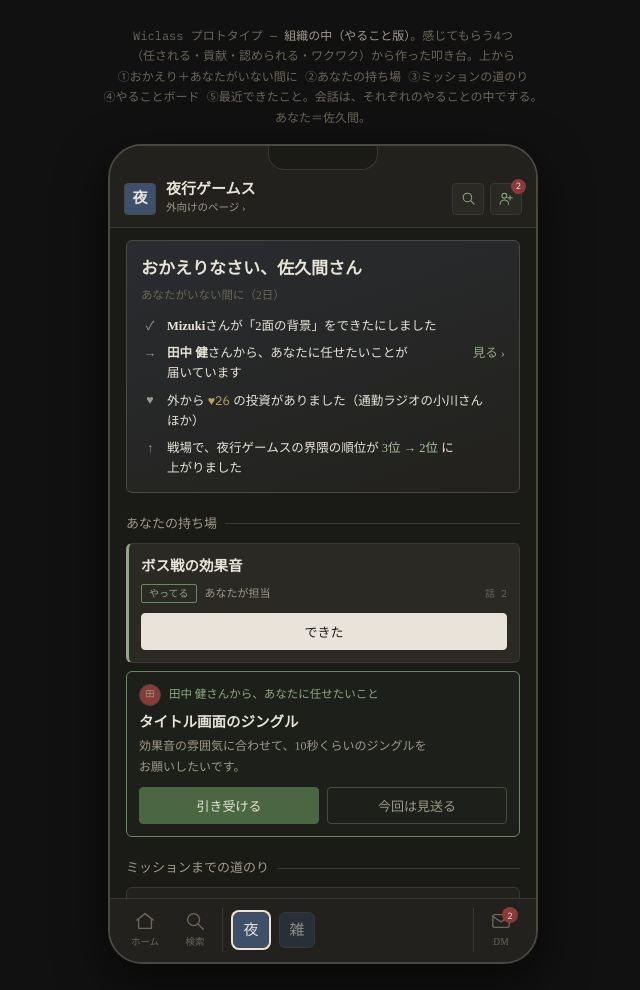
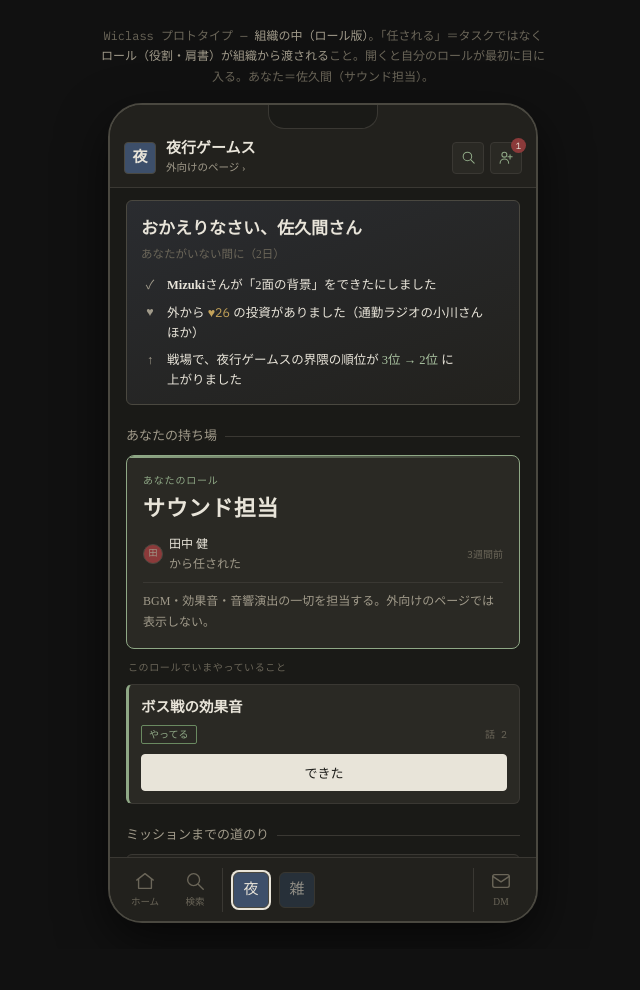
Before and after one commit to merum9349-creator/wiclass-prototypes, a plain HTML site: page org-inside/index.html in a window 1280 px wide. Shown: the whole page, without its empty margins (317-957 px from the left). After the commit the page ends 949 px from the top, so only its background shows below. Drawn offline with Linux system fonts and the light colour scheme.

Commit message:
update org-inside: role-first design

```diff
--- a/org-inside/index.html
+++ b/org-inside/index.html
@@ -3,15 +3,14 @@
 <head>
 <meta charset="UTF-8">
 <meta name="viewport" content="width=device-width, initial-scale=1.0, viewport-fit=cover">
-<title>Wiclass プロトタイプ — 組織の中（やること版）</title>
+<title>Wiclass プロトタイプ — 組織の中（ロール版）</title>
 <style>
   @import url('https://fonts.googleapis.com/css2?family=Noto+Serif+JP:wght@400;500;600&family=IBM+Plex+Sans:wght@400;500&family=IBM+Plex+Mono:wght@400;500&display=swap');
   *{margin:0;padding:0;box-sizing:border-box;-webkit-tap-highlight-color:transparent;}
   :root{
-    /* DESIGN.md のトークン */
     --bg-deep:#1a1a17;--bg-surface:#22211d;--bg-card:#2a2924;--bg-hover:#33322c;
     --text-primary:#e8e4d9;--text-secondary:#a09a8a;--text-muted:#6b6659;
-    --accent-gold:#c4a35a;--accent-copper:#b87333;--accent-wine:#8b3a3a;--accent-forest:#4a6741;--accent-navy:#3d4f6a;--accent-ink:#2c3e50;
+    --accent-gold:#c4a35a;--accent-copper:#b87333;--accent-wine:#8b3a3a;--accent-forest:#4a6741;--accent-navy:#3d4f6a;
     --like-glow:#c4a35a33;--border:#3a3833;--border-light:#4a4840;--member:#8fa886;
   }
   body{font-family:'IBM Plex Sans','Noto Serif JP',sans-serif;background:#111;color:var(--text-primary);
@@ -37,7 +36,6 @@
   .body::-webkit-scrollbar{display:none;}
   .sec{display:flex;align-items:center;gap:8px;padding:20px 16px 8px;font-family:'Noto Serif JP';font-size:13px;color:var(--text-secondary);}
   .sec::after{content:'';flex:1;height:1px;background:var(--border);}
-  .sec .n{font-family:'IBM Plex Mono';font-size:11px;color:var(--text-muted);}
   .av{border-radius:50%;display:flex;align-items:center;justify-content:center;font-family:'Noto Serif JP';border:1px solid var(--border-light);flex:0 0 auto;}
 
   /* ===== 1. おかえり＋あなたがいない間に ===== */
@@ -47,13 +45,32 @@
   .since{margin-top:10px;display:flex;flex-direction:column;gap:7px;}
   .since .it{display:flex;align-items:flex-start;gap:8px;font-family:'Noto Serif JP';font-size:12.5px;line-height:1.6;}
   .since .ic{flex:0 0 18px;text-align:center;color:var(--text-secondary);}
-  .since .it b{font-weight:600;}
   .since .g{color:var(--accent-gold);font-family:'IBM Plex Mono';}
   .since .up{color:#a9c2a0;}
-  .since .go{color:var(--member);cursor:pointer;white-space:nowrap;}
+  .since .go{color:var(--member);cursor:pointer;white-space:nowrap;margin-left:4px;}
 
-  /* ===== 2. あなたの持ち場 ===== */
-  .mine{display:flex;flex-direction:column;gap:8px;padding:0 16px;}
+  /* ===== 2. あなたの持ち場（ロール＋やること） ===== */
+  .mine-wrap{padding:0 16px;display:flex;flex-direction:column;gap:10px;}
+
+  /* ロールカード（任される の核心） */
+  .role-card{background:var(--bg-card);border:1.5px solid var(--member);border-radius:8px;padding:16px;position:relative;overflow:hidden;}
+  .role-card::before{content:'';position:absolute;top:0;left:0;right:0;height:2px;background:linear-gradient(90deg,var(--member),transparent);}
+  .role-label{font-family:'IBM Plex Mono';font-size:10px;color:var(--member);letter-spacing:.08em;text-transform:uppercase;margin-bottom:6px;}
+  .role-title{font-family:'Noto Serif JP';font-size:22px;font-weight:600;line-height:1.3;letter-spacing:.03em;}
+  .role-from{display:flex;align-items:center;gap:6px;margin-top:10px;font-family:'Noto Serif JP';font-size:12px;color:var(--text-secondary);}
+  .role-from .av{width:20px;height:20px;font-size:9px;}
+  .role-from .who{color:var(--text-primary);}
+  .role-from .when{color:var(--text-muted);margin-left:auto;font-family:'IBM Plex Mono';font-size:10px;}
+  .role-desc{margin-top:8px;font-family:'Noto Serif JP';font-size:12px;color:var(--text-secondary);line-height:1.7;padding-top:8px;border-top:1px solid var(--border);}
+
+  /* ロール未付与 */
+  .no-role{background:var(--bg-card);border:1px dashed var(--border-light);border-radius:8px;padding:16px;text-align:center;}
+  .no-role .nr1{font-family:'Noto Serif JP';font-size:14px;color:var(--text-secondary);}
+  .no-role .nr2{font-family:'Noto Serif JP';font-size:12px;color:var(--text-muted);margin-top:4px;line-height:1.6;}
+
+  /* 自分がやっているやること（ロールの下） */
+  .mine-tasks{display:flex;flex-direction:column;gap:8px;}
+  .mine-task-label{font-family:'IBM Plex Mono';font-size:10px;color:var(--text-muted);letter-spacing:.06em;padding:0 2px;}
   .task{background:var(--bg-card);border:1px solid var(--border);border-radius:6px;padding:12px;cursor:pointer;}
   .task.mineT{border-left:3px solid var(--member);}
   .task .tt{font-family:'Noto Serif JP';font-size:14.5px;font-weight:600;line-height:1.5;}
@@ -67,19 +84,23 @@
   .b-done{background:var(--text-primary);color:var(--bg-deep);border:1px solid var(--text-primary);}
   .b-sub{background:transparent;color:var(--text-secondary);border:1px solid var(--border-light);}
   .b-take{background:#4a6741;color:var(--text-primary);border:1px solid #4a6741;}
-  /* 任されたこと（依頼が届いている） */
-  .ask{border:1px solid #6a8a61;background:#4a674114;border-radius:6px;padding:12px;}
-  .ask .from{display:flex;align-items:center;gap:8px;font-family:'Noto Serif JP';font-size:11.5px;color:var(--member);}
-  .ask .from .av{width:22px;height:22px;font-size:10px;}
-  .ask .tt{font-family:'Noto Serif JP';font-size:14.5px;font-weight:600;margin-top:6px;line-height:1.5;}
-  .ask .msg{font-family:'Noto Serif JP';font-size:12px;color:var(--text-secondary);margin-top:3px;line-height:1.7;}
+
+  /* ロール付与のお知らせ（新規依頼） */
+  .role-ask{border:1px solid var(--accent-gold);background:#c4a35a0d;border-radius:8px;padding:14px;}
+  .role-ask .ra-label{font-family:'IBM Plex Mono';font-size:10px;color:var(--accent-gold);letter-spacing:.08em;margin-bottom:8px;}
+  .role-ask .ra-from{display:flex;align-items:center;gap:8px;font-family:'Noto Serif JP';font-size:12px;color:var(--text-secondary);margin-bottom:8px;}
+  .role-ask .ra-from .av{width:22px;height:22px;font-size:10px;}
+  .role-ask .ra-title{font-family:'Noto Serif JP';font-size:18px;font-weight:600;line-height:1.4;}
+  .role-ask .ra-msg{font-family:'Noto Serif JP';font-size:12.5px;color:var(--text-secondary);margin-top:6px;line-height:1.7;}
+  .role-ask .btns{display:flex;gap:8px;margin-top:12px;}
+  .role-ask .btns button{flex:1;padding:9px 0;border-radius:4px;font-family:'Noto Serif JP';font-size:13px;cursor:pointer;}
 
   /* ===== 3. ミッションの道のり ===== */
   .road{margin:0 16px;padding:14px;background:var(--bg-surface);border:1px solid var(--border);border-radius:6px;}
   .road .mis{font-family:'Noto Serif JP';font-size:13.5px;font-weight:600;line-height:1.6;}
   .stops{position:relative;display:flex;justify-content:space-between;margin-top:16px;}
   .stops::before{content:'';position:absolute;left:8px;right:8px;top:7px;height:2px;background:var(--border-light);}
-  .stops .fill{position:absolute;left:8px;top:7px;height:2px;background:var(--accent-gold);transition:width .8s ease-out;}
+  .stops .fill{position:absolute;left:8px;top:7px;height:2px;background:var(--accent-gold);}
   .stop{position:relative;z-index:1;display:flex;flex-direction:column;align-items:center;width:64px;}
   .stop i{width:16px;height:16px;border-radius:50%;background:var(--bg-deep);border:2px solid var(--border-light);display:block;}
   .stop.ok i{background:var(--accent-gold);border-color:var(--accent-gold);}
@@ -99,6 +120,17 @@
   .who .av{width:22px;height:22px;font-size:10px;}
   .addtask{margin:10px 16px 0;padding:11px;border:1px dashed var(--border-light);border-radius:6px;text-align:center;font-family:'Noto Serif JP';font-size:13px;color:var(--text-secondary);cursor:pointer;}
 
+  /* ===== メンバーのロール一覧 ===== */
+  .roles-list{display:flex;flex-direction:column;gap:8px;padding:0 16px;}
+  .rl-row{display:flex;align-items:center;gap:10px;padding:10px 12px;background:var(--bg-card);border:1px solid var(--border);border-radius:6px;}
+  .rl-row .av{width:30px;height:30px;font-size:12px;}
+  .rl-row .rb{flex:1;min-width:0;}
+  .rl-row .rn{font-family:'Noto Serif JP';font-size:13px;}
+  .rl-row .rt{font-family:'Noto Serif JP';font-size:11px;color:var(--text-secondary);margin-top:1px;}
+  .rl-row .badge{font-family:'Noto Serif JP';font-size:11px;padding:2px 9px;border-radius:3px;border:1px solid var(--border-light);color:var(--text-secondary);}
+  .rl-row .badge.me{border-color:var(--member);color:var(--member);}
+  .assign-btn{margin:8px 16px 0;padding:10px;border:1px dashed var(--border-light);border-radius:6px;text-align:center;font-family:'Noto Serif JP';font-size:13px;color:var(--text-secondary);cursor:pointer;}
+
   /* ===== 5. 最近できたこと（記録） ===== */
   .log{display:flex;flex-direction:column;padding:0 16px;}
   .rec{display:flex;align-items:center;gap:10px;padding:10px 0;border-bottom:1px solid var(--border);}
@@ -108,8 +140,6 @@
   .rec .rs{font-size:10.5px;color:var(--text-muted);}
   .clap{flex:0 0 auto;font-family:'Noto Serif JP';font-size:11.5px;padding:4px 10px;border-radius:14px;border:1px solid var(--border-light);background:transparent;color:var(--text-secondary);cursor:pointer;}
   .clap.done{border-color:var(--member);color:var(--member);}
-  .rec.new{animation:pop .7s ease-out;}
-  @keyframes pop{0%{background:#4a674144}100%{background:transparent}}
 
   /* できた！のお祝い */
   .party{position:absolute;inset:0;z-index:48;background:#1a1a17ee;display:flex;flex-direction:column;align-items:center;justify-content:center;text-align:center;padding:0 30px;
@@ -124,7 +154,7 @@
   .party.show .spark{animation:fly 1.1s ease-out forwards;}
   @keyframes fly{0%{opacity:1;transform:translate(0,0)}100%{opacity:0;transform:translate(var(--dx),var(--dy))}}
 
-  /* やることの中（話はここでする） */
+  /* やることの中 */
   .scrim{position:absolute;inset:0;background:#0009;opacity:0;pointer-events:none;transition:opacity .3s;z-index:40;}
   .sheet{position:absolute;left:0;right:0;bottom:0;max-height:80%;background:var(--bg-surface);border-top:1px solid var(--border-light);border-radius:12px 12px 0 0;
     transform:translateY(100%);transition:transform .35s ease-out;z-index:41;display:flex;flex-direction:column;}
@@ -169,7 +199,7 @@
 </head>
 <body>
 
-<div class="caption">Wiclass プロトタイプ — <b>組織の中（やること版）</b>。感じてもらう4つ（任される・貢献・認められる・ワクワク）から作った叩き台。上から ①おかえり＋あなたがいない間に ②あなたの持ち場 ③ミッションの道のり ④やることボード ⑤最近できたこと。会話は、それぞれのやることの中でする。あなた＝佐久間。</div>
+<div class="caption">Wiclass プロトタイプ — <b>組織の中（ロール版）</b>。「任される」＝タスクではなく<b>ロール（役割・肩書）が組織から渡される</b>こと。開くと自分のロールが最初に目に入る。あなた＝佐久間（サウンド担当）。</div>
 
 <div class="phone" id="phone">
   <div class="notch"></div>
@@ -179,29 +209,51 @@
     <div><div class="nm">夜行ゲームス</div><div class="pub" onclick="toast('外向けのページへ')">外向けのページ ›</div></div>
     <div class="tools">
       <div class="tool" title="人を探す" onclick="toast('人を探す（オファー可の人に「気になっています」）')"><svg viewBox="0 0 24 24"><circle cx="10.5" cy="10.5" r="6"/><path d="M15 15l5 5"/></svg></div>
-      <div class="tool" title="参加の受け付け" onclick="toast('参加の受け付け')"><svg viewBox="0 0 24 24"><circle cx="9" cy="8" r="3.5"/><path d="M3 20c0-3.5 2.7-6 6-6s6 2.5 6 6"/><path d="M17 8v6M14 11h6"/></svg><span class="bd">2</span></div>
+      <div class="tool" title="参加の受け付け" onclick="toast('参加の受け付け')"><svg viewBox="0 0 24 24"><circle cx="9" cy="8" r="3.5"/><path d="M3 20c0-3.5 2.7-6 6-6s6 2.5 6 6"/><path d="M17 8v6M14 11h6"/></svg><span class="bd">1</span></div>
     </div>
   </div>
 
   <div class="body" id="body">
 
-    <!-- ① おかえり＋あなたがいない間に（存在の承認・ワクワク・外からの反応） -->
+    <!-- ① おかえり＋あなたがいない間に -->
     <div class="hello">
       <div class="h1">おかえりなさい、佐久間さん</div>
       <div class="h2">あなたがいない間に（2日）</div>
       <div class="since">
         <div class="it"><span class="ic">✓</span><span><b>Mizuki</b>さんが「2面の背景」をできたにしました</span></div>
-        <div class="it"><span class="ic">→</span><span><b>田中 健</b>さんから、あなたに任せたいことが届いています</span><span class="go" onclick="document.getElementById('askCard').scrollIntoView({behavior:'smooth',block:'center'})">見る ›</span></div>
         <div class="it"><span class="ic">♥</span><span>外から <span class="g">♥26</span> の投資がありました（通勤ラジオの小川さん ほか）</span></div>
         <div class="it"><span class="ic">↑</span><span>戦場で、夜行ゲームスの界隈の順位が <span class="up">3位 → 2位</span> に上がりました</span></div>
       </div>
     </div>
 
-    <!-- ② あなたの持ち場（任される） -->
+    <!-- ② あなたの持ち場（ロール＋やること） -->
     <div class="sec">あなたの持ち場</div>
-    <div class="mine" id="mine"></div>
+    <div class="mine-wrap">
 
-    <!-- ③ ミッションの道のり（ワクワク・貢献が動く） -->
+      <!-- ロールカード（「任される」の核心） -->
+      <div class="role-card">
+        <div class="role-label">あなたのロール</div>
+        <div class="role-title">サウンド担当</div>
+        <div class="role-from">
+          <div class="av" style="width:20px;height:20px;font-size:9px;background:#8b3a3a">田</div>
+          <span><span class="who">田中 健</span>から任された</span>
+          <span class="when">3週間前</span>
+        </div>
+        <div class="role-desc">BGM・効果音・音響演出の一切を担当する。外向けのページでは表示しない。</div>
+      </div>
+
+      <!-- 自分のやっていること（ロールの下） -->
+      <div class="mine-tasks">
+        <div class="mine-task-label">このロールでいまやっていること</div>
+        <div class="task mineT" onclick="openTask(1)">
+          <div class="tt">ボス戦の効果音</div>
+          <div class="tm"><span class="st doing">やってる</span><span class="talk">話 2</span></div>
+          <div class="btns"><button class="b-done" onclick="event.stopPropagation();done(1)">できた</button></div>
+        </div>
+      </div>
+    </div>
+
+    <!-- ③ ミッションの道のり -->
     <div class="sec">ミッションまでの道のり</div>
     <div class="road">
       <div class="mis">2Dアクション「LUNA」を完成させ、Steamで1万本売る。</div>
@@ -215,15 +267,21 @@
       <div class="pct">正式版まで：やること <b id="doneN">14</b> / <b>22</b> できた</div>
     </div>
 
-    <!-- ④ やることボード（任される・貢献） -->
+    <!-- ④ やることボード -->
     <div class="sec">やること</div>
     <div class="board-h" id="tabs"></div>
     <div class="board" id="board"></div>
     <div class="addtask" onclick="toast('やることを書く（モックでは省略）')">＋ やることを書く</div>
 
-    <!-- ⑤ 最近できたこと＝記録（認められる） -->
+    <!-- ⑤ メンバーのロール一覧 -->
+    <div class="sec">メンバーのロール</div>
+    <div class="roles-list" id="rolesList"></div>
+    <div class="assign-btn" onclick="toast('ロールを渡す（創業者・リーダーのみ。受け取る側は「引き受ける／今回は見送る」を選べる）')">＋ ロールを渡す</div>
+
+    <!-- ⑥ 最近できたこと -->
     <div class="sec">最近できたこと</div>
     <div class="log" id="log"></div>
+
   </div>
 
   <nav class="foot">
@@ -233,10 +291,10 @@
       <div class="mo on" style="background:#3d4f6a">夜</div>
       <div class="mo" style="background:#2c3e50" onclick="toast('週刊ざつだんの中へ')">雑</div>
     </div>
-    <div class="fb" onclick="toast('DMへ（組織の外の人と1対1）')"><svg viewBox="0 0 24 24"><rect x="3" y="5" width="18" height="14" rx="2"/><path d="M3 7l9 6 9-6"/></svg>DM<span class="dot">2</span></div>
+    <div class="fb" onclick="toast('DMへ（組織の外の人と1対1）')"><svg viewBox="0 0 24 24"><rect x="3" y="5" width="18" height="14" rx="2"/><path d="M3 7l9 6 9-6"/></svg>DM</div>
   </nav>
 
-  <!-- やることの中（話はここでする） -->
+  <!-- やることの中 -->
   <div class="scrim" onclick="closeTask()"></div>
   <div class="sheet" id="sheet">
     <div class="sh"><span class="x" onclick="closeTask()">×</span><div class="tt" id="tTitle"></div><div class="tm" id="tMeta"></div></div>
@@ -244,7 +302,7 @@
     <div class="si"><input id="tIn" placeholder="このやることについて話す" onkeydown="if(event.key==='Enter'){event.preventDefault();say();}"><button onclick="say()">送る</button></div>
   </div>
 
-  <!-- できた！のお祝い -->
+  <!-- できた！ お祝い -->
   <div class="party" id="party">
     <div class="big">できた！</div>
     <div class="what" id="pWhat"></div>
@@ -260,67 +318,77 @@
 
 <script>
   const $=s=>document.querySelector(s);
-  function toast(m){const t=$('#toast');t.innerHTML=m;t.classList.add('show');clearTimeout(t._t);t._t=setTimeout(()=>t.classList.remove('show'),2300);}
+  function toast(m){const t=$('#toast');t.innerHTML=m;t.classList.add('show');clearTimeout(t._t);t._t=setTimeout(()=>t.classList.remove('show'),2500);}
 
-  // メンバー（個人＝丸）
   const P={佐久間:'#6b5a3e',田中:'#8b3a3a',Mizuki:'#4a6741',山本:'#3d4f6a',Aya:'#3d3530',小林:'#5a4a40'};
   const ME='佐久間';
-  function av(n,s){return '<div class="av" style="width:'+s+'px;height:'+s+'px;font-size:'+Math.round(s*.42)+'px;background:'+(P[n]||P[n.split(' ')[0]])+'">'+n[0]+'</div>';}
+  function av(n,s){const bg=P[n]||P[n.split(' ')[0]]||'#555';return '<div class="av" style="width:'+s+'px;height:'+s+'px;font-size:'+Math.round(s*.42)+'px;background:'+bg+'">'+n[0]+'</div>';}
 
-  // やること（状態は「だれか募集／やってる／できた」の3つだけ）
+  // メンバーのロール
+  const memberRoles=[
+    {name:'田中 健',role:'ディレクター',me:false},
+    {name:'佐久間',role:'サウンド担当',me:true},
+    {name:'Mizuki',role:'キャラデザ担当',me:false},
+    {name:'山本',role:'シナリオ担当',me:false},
+    {name:'Aya',role:'プログラマー',me:false},
+    {name:'小林',role:'（ロールなし）',me:false,none:true},
+  ];
+
+  // やること
   let tasks=[
     {id:1,t:'ボス戦の効果音',st:'doing',who:'佐久間',talk:[['田中','金属っぽい重さがほしい'],['佐久間','3層重ねてみました。明日上げます']]},
-    {id:2,t:'タイトル画面のジングル',st:'ask',who:'佐久間',from:'田中 健',msg:'効果音の雰囲気に合わせて、10秒くらいのジングルをお願いしたいです。',talk:[]},
-    {id:3,t:'2章のシナリオ',st:'open',who:null,talk:[['山本','1章の続きから。誰か一緒に考えませんか']]},
-    {id:4,t:'Steamのストアページの文章',st:'open',who:null,talk:[]},
-    {id:5,t:'3面のボスのドット絵',st:'doing',who:'Mizuki',talk:[['Mizuki','ラフはできた']]},
-    {id:6,t:'セーブ機能',st:'doing',who:'Aya',talk:[]},
-    {id:7,t:'2面の背景',st:'done',who:'Mizuki',talk:[],when:'昨日',clap:3},
-    {id:8,t:'体験版の不具合報告まとめ',st:'done',who:'山本',talk:[],when:'3日前',clap:5}
+    {id:2,t:'2章のシナリオ',st:'open',who:null,talk:[['山本','1章の続きから。誰か一緒に考えませんか']]},
+    {id:3,t:'Steamのストアページの文章',st:'open',who:null,talk:[]},
+    {id:4,t:'3面のボスのドット絵',st:'doing',who:'Mizuki',talk:[['Mizuki','ラフはできた']]},
+    {id:5,t:'セーブ機能',st:'doing',who:'Aya',talk:[]},
+    {id:6,t:'2面の背景',st:'done',who:'Mizuki',talk:[],when:'昨日',clap:3},
+    {id:7,t:'体験版の不具合報告まとめ',st:'done',who:'山本',talk:[],when:'3日前',clap:5}
   ];
   let tab='open',doneN=14;
   const label={open:'だれか募集',doing:'やってる',done:'できた'};
 
   function stTag(t){return '<span class="st '+(t.st==='doing'?'doing':t.st==='open'?'open':'')+'">'+(label[t.st]||'')+'</span>';}
+
   function render(){
-    // ② あなたの持ち場：任されたこと（依頼）と、自分がやっていること
-    $('#mine').innerHTML=tasks.filter(t=>t.who===ME&&(t.st==='ask'||t.st==='doing')).map(t=>t.st==='ask'
-      ?'<div class="ask" id="askCard"><div class="from">'+av(t.from,22)+'<span>'+t.from+'さんから、あなたに任せたいこと</span></div><div class="tt">'+t.t+'</div><div class="msg">'+t.msg+'</div>'
-        +'<div class="task" style="padding:0;border:none;background:none;cursor:default"><div class="btns"><button class="b-take" onclick="accept('+t.id+')">引き受ける</button><button class="b-sub" onclick="decline('+t.id+')">今回は見送る</button></div></div></div>'
-      :'<div class="task mineT" onclick="openTask('+t.id+')"><div class="tt">'+t.t+'</div><div class="tm">'+stTag(t)+'<span>あなたが担当</span><span class="talk">話 '+t.talk.length+'</span></div>'
-        +'<div class="btns"><button class="b-done" onclick="event.stopPropagation();done('+t.id+')">できた</button></div></div>').join('')
-      ||'<div class="addtask" style="margin:0" onclick="setTab(\'open\')">いまは持ち場がありません。だれか募集のやることを見る ›</div>';
     // ④ やることボード
     const cnt=s=>tasks.filter(t=>t.st===s).length;
     $('#tabs').innerHTML=['open','doing','done'].map(s=>'<span class="tab'+(tab===s?' on':'')+'" onclick="setTab(\''+s+'\')">'+label[s]+'<b>'+cnt(s)+'</b></span>').join('');
     $('#board').innerHTML=tasks.filter(t=>t.st===tab).map(t=>'<div class="task" onclick="openTask('+t.id+')"><div class="tt">'+t.t+'</div><div class="tm">'+stTag(t)
       +(t.who?'<span class="who">'+av(t.who,22)+t.who+'</span>':'<span>まだ誰も</span>')+'<span class="talk">話 '+t.talk.length+'</span></div>'
       +(t.st==='open'?'<div class="btns"><button class="b-take" onclick="event.stopPropagation();take('+t.id+')">わたしがやる</button><button class="b-sub" onclick="event.stopPropagation();toast(\'メンバーを選んで「任せたい」と頼む（モックでは省略）\')">誰かに任せたい</button></div>':'')+'</div>').join('');
-    // ⑤ 最近できたこと
-    $('#log').innerHTML=tasks.filter(t=>t.st==='done').map(t=>'<div class="rec'+(t.fresh?' new':'')+'">'+av(t.who,30)+'<div class="rb"><div class="rt"><b>'+t.who+'</b>さんが「'+t.t+'」をできたにしました</div><div class="rs">'+t.when+'</div></div>'
+
+    // ⑤ メンバーのロール一覧
+    $('#rolesList').innerHTML=memberRoles.map(m=>'<div class="rl-row">'+av(m.name,30)+'<div class="rb"><div class="rn">'+m.name+'</div></div>'
+      +'<span class="badge'+(m.me?' me':'')+(m.none?' ':'')+'">'+m.role+'</span></div>').join('');
+
+    // ⑥ 最近できたこと
+    $('#log').innerHTML=tasks.filter(t=>t.st==='done').map(t=>'<div class="rec">'+av(t.who,30)+'<div class="rb"><div class="rt"><b>'+t.who+'</b>さんが「'+t.t+'」をできたにしました</div><div class="rs">'+t.when+'</div></div>'
       +'<button class="clap'+(t.clapped?' done':'')+'" onclick="clap('+t.id+')">拍手 '+t.clap+'</button></div>').join('');
-    // ③ 道のりのバー（正式版の点までのうち、どこまで来たか）
+
+    // ③ 道のりのバー
     $('#doneN').textContent=doneN;
     const stops=$('#stops');const w=stops.clientWidth-16;const seg=w/3;
     $('#fill').style.width=(seg*1+seg*(doneN/22))+'px';
   }
+
   function setTab(s){tab=s;render();}
   const byId=id=>tasks.find(t=>t.id===id);
-  function accept(id){const t=byId(id);t.st='doing';render();toast('引き受けました。「'+t.t+'」はあなたの持ち場です。田中さんに届きます');}
-  function decline(id){const t=byId(id);t.st='open';t.who=null;render();toast('今回は見送りました。「だれか募集」に戻ります');}
-  function take(id){const t=byId(id);t.st='doing';t.who=ME;render();toast('「'+t.t+'」を引き受けました。あなたの持ち場に入りました');}
+  function take(id){const t=byId(id);t.st='doing';t.who=ME;render();toast('「'+t.t+'」を引き受けました');}
   function clap(id){const t=byId(id);if(t.clapped)return;t.clapped=true;t.clap++;render();toast(t.who+'さんに拍手が届きます');}
-  // できた：お祝い → 道のりが進む → 記録に残る → クリップにして外に出せる
+
   let lastDone=null;
-  function done(id){const t=byId(id);t.st='done';t.when='いま';t.clap=0;t.fresh=true;doneN++;lastDone=t;
+  function done(id){const t=byId(id);t.st='done';t.when='いま';t.clap=0;lastDone=t;
     tasks=[t].concat(tasks.filter(x=>x!==t));render();
+    // 持ち場のやること欄を更新
+    document.querySelectorAll('.mine-tasks .task').forEach(el=>el.remove());
     $('#pWhat').textContent='「'+t.t+'」';const p=$('#party');p.querySelectorAll('.spark').forEach(s=>s.remove());
-    for(let k=0;k<18;k++){const s=document.createElement('i');s.className='spark';const a=k/18*Math.PI*2;s.style.setProperty('--dx',Math.cos(a)*130+'px');s.style.setProperty('--dy',Math.sin(a)*130+'px');
+    for(let k=0;k<18;k++){const s=document.createElement('i');s.className='spark';const a=k/18*Math.PI*2;
+      s.style.setProperty('--dx',Math.cos(a)*130+'px');s.style.setProperty('--dy',Math.sin(a)*130+'px');
       s.style.left='50%';s.style.top='42%';p.appendChild(s);}
     p.classList.add('show');}
   function closeParty(){$('#party').classList.remove('show');}
-  function toClip(){closeParty();toast('「'+lastDone.t+'」をクリップにして外に出しました。戦場と外向けのページに並びます');}
-  // やることの中（話）
+  function toClip(){closeParty();toast('「'+lastDone.t+'」をクリップにして外に出しました');}
+
   let cur=null;
   function openTask(id){cur=byId(id);
     $('#tTitle').textContent=cur.t;
```
